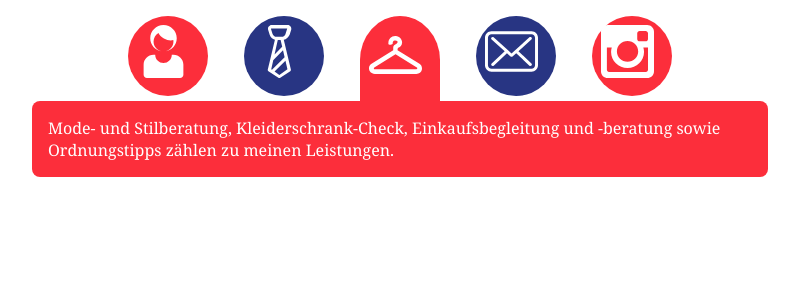
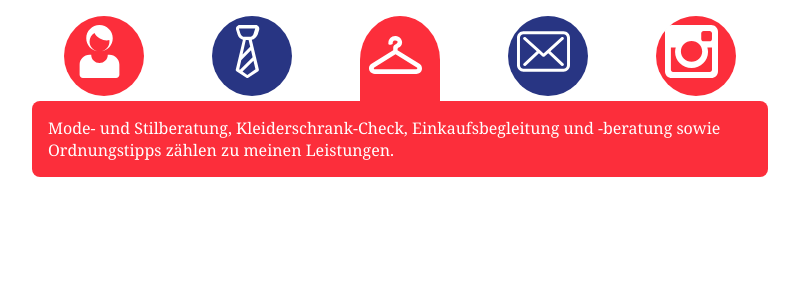
Before and after one commit to openmindculture/kleiderordnung, a PHP site: page /index.html in a window 1280 px wide. Shown: the part 238-538 px from the top of the page, without its empty margins (240-1039 px from the left). Run offline with PHP 8.4, Linux system fonts and the light colour scheme.

Commit message:
fix tablist li margins

```diff
--- a/htdocs/css/styles.css
+++ b/htdocs/css/styles.css
@@ -65,7 +65,7 @@ ul.tablist li {
 }
 
 ul.tablist li  {
-  margin: 0 2% 0 2%;
+  margin: 0 4% 0 4%;
   width: 10%;
 }
 ul.tablist li:first-child {
```
